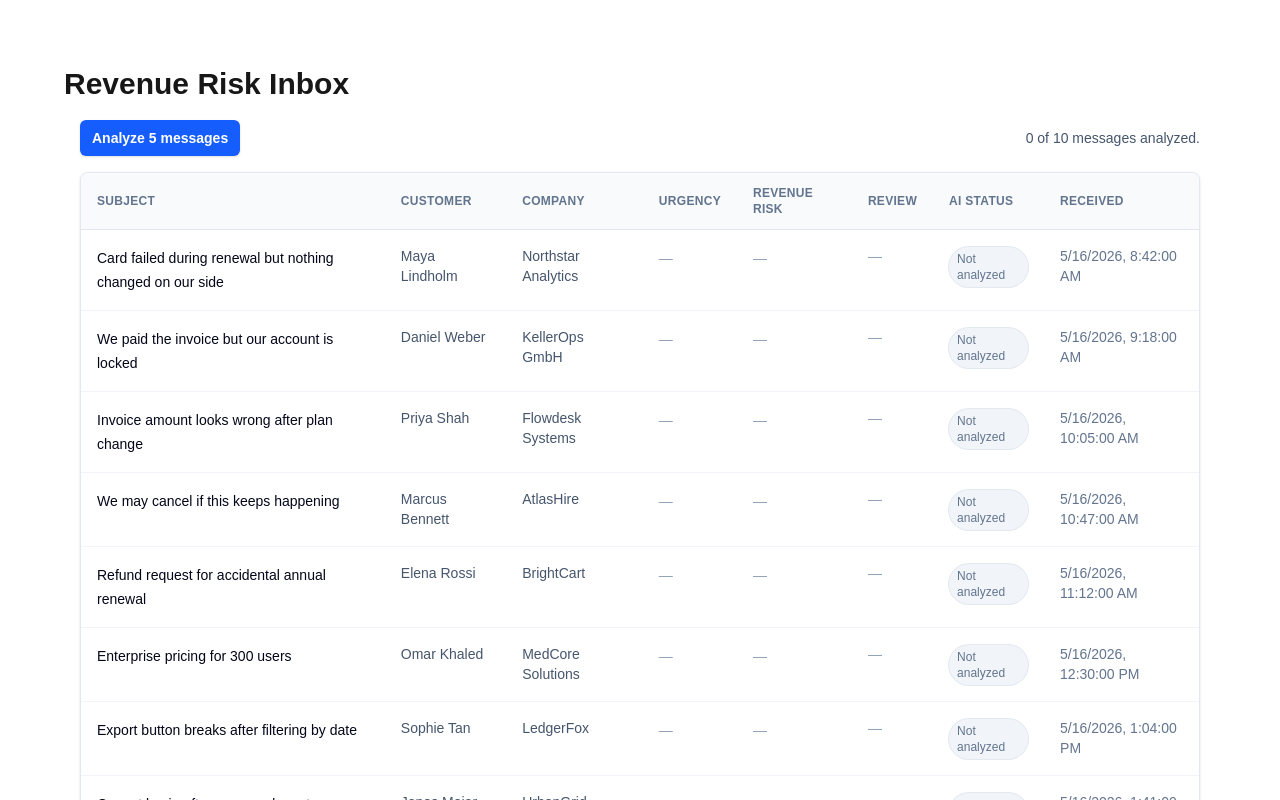
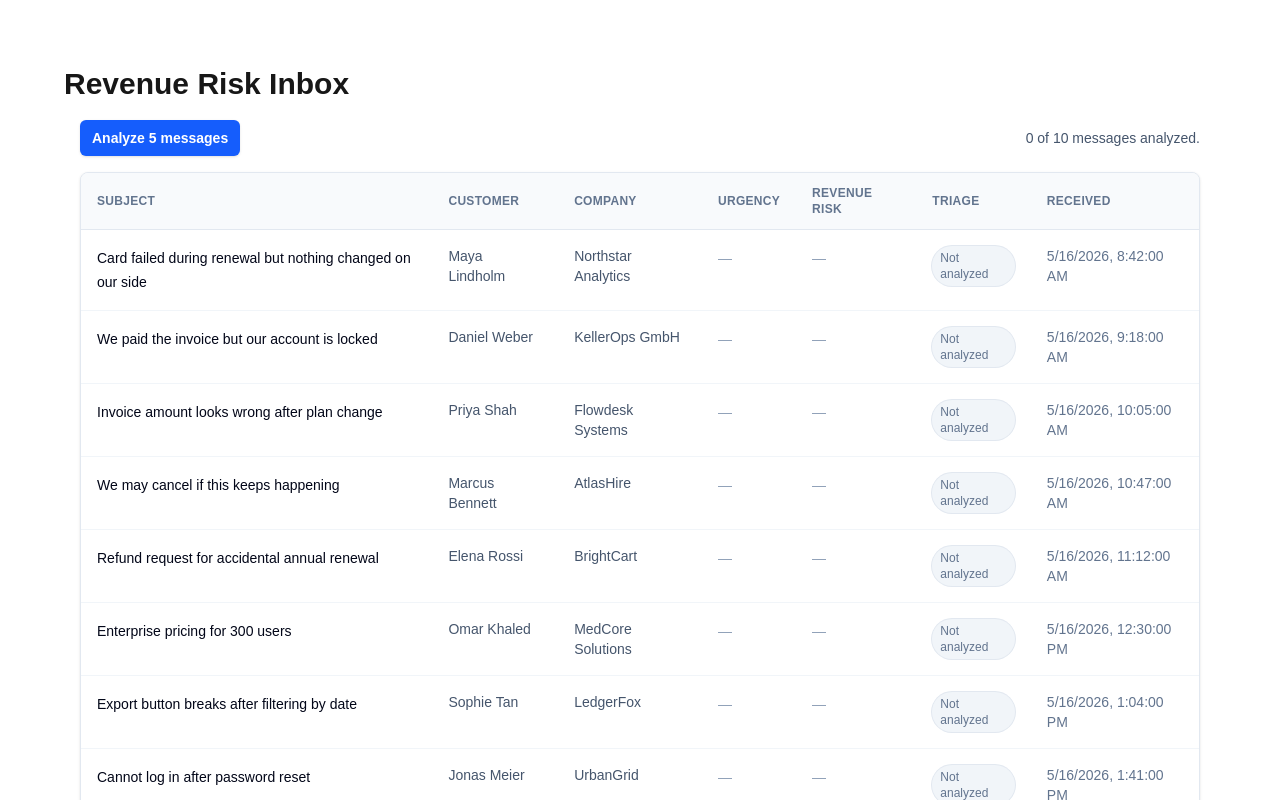
Before and after one commit to NadaSadek/revenue-risk-inbox, a Next.js app: page / in a window 1280 px wide. Shown: the top 800 px of the page. Built offline with nearby package versions, Linux system fonts and the light colour scheme.

Commit message:
refactor: reorganize severity handling and improve styling in InboxTable and AIAnalysis components

```diff
--- a/app/components/inbox/InboxTable.tsx
+++ b/app/components/inbox/InboxTable.tsx
@@ -1,6 +1,6 @@
-import { severityBadgeClass } from "@/app/severity";
 import { revenueRiskLabel, urgencyLabel } from "@/lib/constants";
 import type { RevenueRiskAnalysis, SupportRequest } from "@/lib/types";
+import Badge from "../ui/Badge";
 
 export type SupportRequestRow = SupportRequest & {
   analysis?: RevenueRiskAnalysis;
@@ -11,19 +11,6 @@ type InboxTableProps = {
   selectedMessageId: SupportRequest["id"] | null;
   onSelectRow: (messageId: SupportRequest["id"]) => void;
 };
-
-function Badge({ value, label }: { value?: "low" | "medium" | "high"; label?: string }) {
-  if (!value || !label) {
-    return <span className="text-sm text-slate-400">—</span>;
-  }
-
-  return (
-    <span
-      className={`inline-flex rounded-full px-2 py-1 text-xs font-medium ring-1 ${severityBadgeClass[value]}`}>
-      {label}
-    </span>
-  );
-}
 
 export default function InboxTable({
   enrichedSupportRequests,
@@ -52,10 +39,7 @@ export default function InboxTable({
                 Revenue Risk
               </th>
               <th className="px-4 py-3 text-left text-xs font-semibold uppercase tracking-wide text-slate-500">
-                Review
-              </th>
-              <th className="px-4 py-3 text-left text-xs font-semibold uppercase tracking-wide text-slate-500">
-                AI Status
+                Triage
               </th>
               <th className="px-4 py-3 text-left text-xs font-semibold uppercase tracking-wide text-slate-500">
                 Received
@@ -79,7 +63,7 @@ export default function InboxTable({
                         event.stopPropagation();
                         onSelectRow(request.id);
                       }}
-                      className="block text-left text-sm font-medium leading-6 text-slate-950 hover:text-blue-700 focus-visible:outline focus-visible:outline-2 focus-visible:outline-offset-2 focus-visible:outline-blue-600">
+                      className="block text-left text-sm font-medium leading-6 text-slate-950 focus-visible:outline focus-visible:outline-2 focus-visible:outline-offset-2 focus-visible:outline-blue-600">
                       {request.subject}
                       <span className="sr-only">
                         Open message details for {request.customerName} at {request.companyName}
@@ -110,23 +94,16 @@ export default function InboxTable({
                   </td>
                   <td className="px-4 py-4 align-top text-sm">
                     {!request.analysis ? (
-                      <span className="text-slate-400">—</span>
+                      <span className="inline-flex rounded-full bg-slate-100 px-2 py-1 text-xs font-medium text-slate-500 ring-1 ring-slate-200">
+                        Not analyzed
+                      </span>
                     ) : request.analysis.needsHumanReview ? (
                       <span className="inline-flex rounded-full bg-amber-50 px-2 py-1 text-xs font-medium text-amber-700 ring-1 ring-amber-200">
                         Needs review
                       </span>
                     ) : (
-                      <span className="text-slate-500">Auto-triaged</span>
-                    )}
-                  </td>{" "}
-                  <td className="px-4 py-4 align-top">
-                    {request.analysis ? (
                       <span className="inline-flex rounded-full bg-emerald-50 px-2 py-1 text-xs font-medium text-emerald-700 ring-1 ring-emerald-200">
-                        Analyzed
-                      </span>
-                    ) : (
-                      <span className="inline-flex rounded-full bg-slate-100 px-2 py-1 text-xs font-medium text-slate-500 ring-1 ring-slate-200">
-                        Not analyzed
+                        Auto-triaged
                       </span>
                     )}
                   </td>
--- a/app/components/message-details/AIAnalysis.tsx
+++ b/app/components/message-details/AIAnalysis.tsx
@@ -1,4 +1,4 @@
-import { severityBadgeClass } from "@/app/severity";
+import { severityBadgeClass } from "@/app/components/ui/severity";
 import { categoryLabel, revenueRiskLabel, urgencyLabel } from "@/lib/constants";
 import type { RevenueRiskAnalysis } from "@/lib/types";
 
@@ -26,7 +26,7 @@ function SignalItem({
 
 export default function AIAnalysis({ analysis }: { analysis: RevenueRiskAnalysis }) {
   return (
-    <div className="space-y-8">
+    <div className="space-y-6">
       <section>
         <h3 className="text-sm font-semibold text-slate-950">Summary</h3>
         <p className="mt-1 text-sm leading-6 text-slate-700">{analysis.summary}</p>
--- a/app/components/message-details/MessageDetailsPanel.tsx
+++ b/app/components/message-details/MessageDetailsPanel.tsx
@@ -37,7 +37,7 @@ export function MessageDetailsPanel({ message, analysis, onClose }: MessageDetai
         <header className="flex shrink-0 items-center justify-between border-b border-slate-200 px-6 py-4">
           <div className="flex items-center gap-3">
             <h2 id="message-details-title" className="text-lg font-semibold text-slate-950">
-              Customer Support Request Details
+              Support Request
             </h2>
             {analysis?.needsHumanReview && (
               <span className="rounded-full bg-amber-50 px-2 py-1 text-xs font-medium text-amber-700 ring-1 ring-amber-200">
@@ -80,7 +80,7 @@ export function MessageDetailsPanel({ message, analysis, onClose }: MessageDetai
           </section>
         </div>
         {analysis?.needsHumanReview && (
-          <footer className="shrink-0 border-t border-slate-200 bg-white px-3 py-2">
+          <footer className="shrink-0 border-t border-slate-200 bg-white px-6 py-2">
             <ReviewActions />
           </footer>
         )}
--- a/app/components/ui/Badge.tsx
+++ b/app/components/ui/Badge.tsx
@@ -1,4 +1,4 @@
-import { severityBadgeClass, Severity } from "@/app/severity";
+import { severityBadgeClass, type Severity } from "@/app/components/ui/severity";
 
 export default function Badge({ value, label }: { value?: Severity; label?: string }) {
   if (!value || !label) {
--- a/app/severity.ts
+++ b/app/components/ui/severity.ts
@@ -5,9 +5,3 @@ export const severityBadgeClass = {
   medium: "bg-amber-50 text-amber-700 ring-amber-200",
   low: "bg-slate-100 text-slate-600 ring-slate-200",
 } satisfies Record<Severity, string>;
-
-export const severityCardClass = {
-  high: "border-red-200 bg-red-50 text-red-800",
-  medium: "border-amber-200 bg-amber-50 text-amber-800",
-  low: "border-slate-200 bg-slate-50 text-slate-700",
-} satisfies Record<Severity, string>;
```
